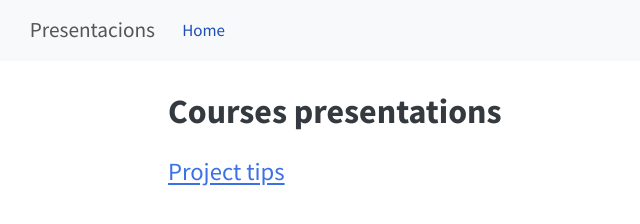
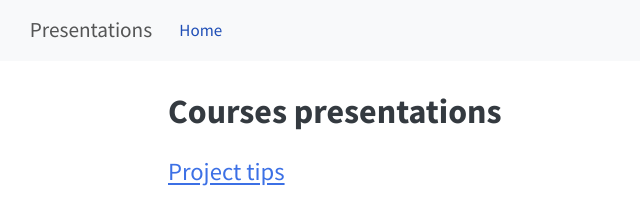
Before and after one commit to Afrojam/presentations, a plain HTML site: page docs/index.html in a window 1280 px wide. Shown: the full height of the page, 0-640 px from the left. Drawn offline with Linux system fonts and the light colour scheme.

Commit message:
Update index

```diff
--- a/docs/index.html
+++ b/docs/index.html
@@ -7,7 +7,7 @@
 <meta name="viewport" content="width=device-width, initial-scale=1.0, user-scalable=yes">
 
 
-<title>Courses presentations – Presentacions</title>
+<title>Courses presentations – Presentations</title>
 <style>
 code{white-space: pre-wrap;}
 span.smallcaps{font-variant: small-caps;}
@@ -80,7 +80,7 @@ ul.task-list li input[type="checkbox"] {
       <div class="navbar-container container-fluid">
       <div class="navbar-brand-container mx-auto">
     <a class="navbar-brand" href="./index.html">
-    <span class="navbar-title">Presentacions</span>
+    <span class="navbar-title">Presentations</span>
     </a>
   </div>
             <div id="quarto-search" class="" title="Search"></div>
```
